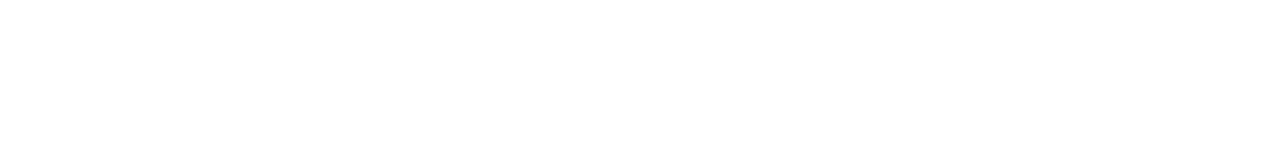
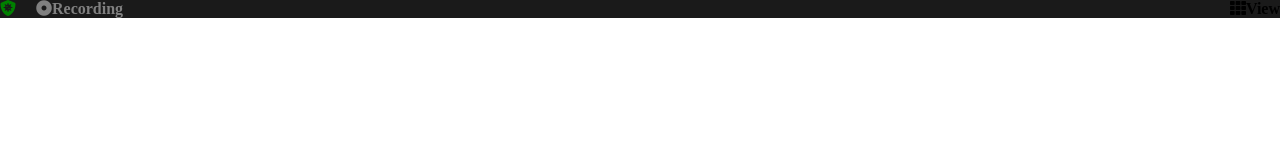
Before and after one commit to Zarzuket/html-css-zoom, a plain HTML site: page index.html in a window 1280 px wide. Drawn offline with Linux system fonts and the light colour scheme.

Commit message:
add header

```diff
--- a/css/style.css
+++ b/css/style.css
@@ -6,3 +6,27 @@
 }
 
 /* header */
+header{
+    /* height: 20px; */
+    background-color: #1a1a1a;
+    display: flex;
+    justify-content: space-between;
+
+}
+
+.nav_left{
+    display: flex;
+}
+
+.fa-shield-virus{
+    color: green;
+    margin-right: 20px;
+}
+
+.fa-dot-circle{
+    color: grey;
+}
+
+.fas fa-th{
+    color: grey;
+}
--- a/index.html
+++ b/index.html
@@ -4,7 +4,7 @@
         <meta charset="UTF-8">
         <meta http-equiv="X-UA-Compatible" content="IE=edge">
         <meta name="viewport" content="width=device-width, initial-scale=1.0">
-        <link rel="stylesheet" href="/css/style.css">
+        <link rel="stylesheet" href="css/style.css">
         <!-- fontawesome -->
         <link rel="stylesheet" href="https://cdnjs.cloudflare.com/ajax/libs/font-awesome/5.15.3/css/all.min.css" integrity="sha512-iBBXm8fW90+nuLcSKlbmrPcLa0OT92xO1BIsZ+ywDWZCvqsWgccV3gFoRBv0z+8dLJgyAHIhR35VZc2oM/gI1w==" crossorigin="anonymous" referrerpolicy="no-referrer" />
         <!-- /fontawesome -->
@@ -12,7 +12,19 @@
     </head>
     <body>
         <header>
-
+            <nav class="nav_left">
+                <div>
+                    <i class="fas fa-shield-virus"></i>
+                </div>
+                <div>
+                    <i class="fas fa-dot-circle">Recording</i>
+                </div>
+            </nav>
+            <nav class="nav_right">
+                <div>
+                    <i class="fas fa-th">View</i>
+                </div>
+            </nav>
         </header>
     </body>
 </html>
```
